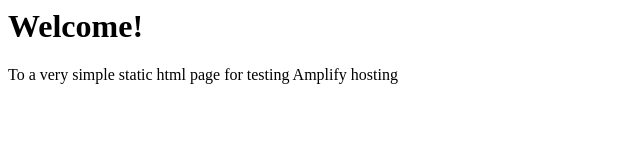
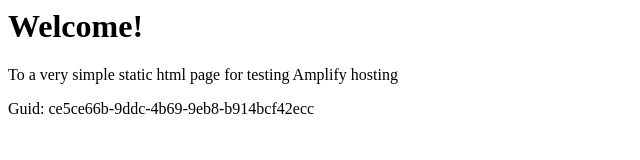
Before and after one commit to aws-aemilia-lhr/Github-PR-Commit-Integration-Test-DoNotTouch-Gith-OKSLNVO2-v1-prod-eu-west-2, a website: page src/index.html in a window 1280 px wide. Shown: the whole page, without its empty margins (0-640 px from the left). Drawn offline with Linux system fonts and the light colour scheme.

Commit message:
commit from integ tests

```diff
--- a/src/index.html
+++ b/src/index.html
@@ -1,3 +1,5 @@
+
+
 <html lang="en">
 
 <head>
@@ -10,6 +12,6 @@
 <body>
     <h1>Welcome!</h1>
     <p>To a very simple static html page for testing Amplify hosting</p>
-</body>
+    <p>Guid: ce5ce66b-9ddc-4b69-9eb8-b914bcf42ecc</p></body>
 
 </html>
```
